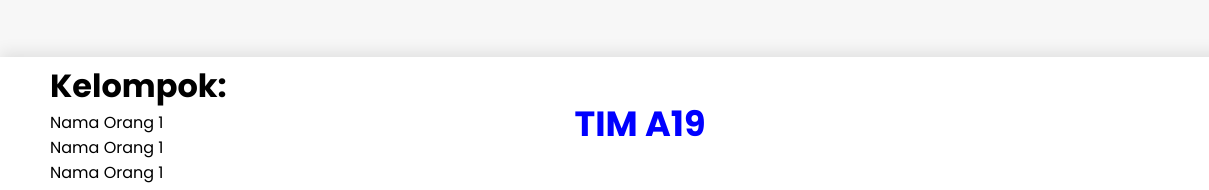
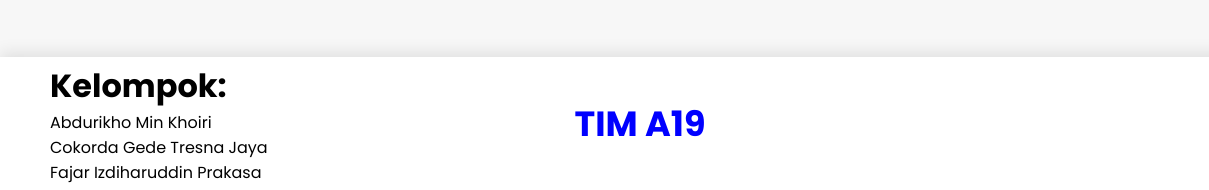
Before and after one commit to rikhoari01/dts-a19, a plain HTML site: page index.html in a window 1280 px wide. Shown: the part 1083-1273 px from the top of the page, 0-1209 px from the left. Drawn offline with Linux system fonts and the light colour scheme.

```diff
--- a/index.html
+++ b/index.html
@@ -56,9 +56,9 @@
             <div class="left-konten">
                 <div style="display:block;">
                     <h1>Kelompok:</h1>
-                    <p>Nama Orang 1</p>
-                    <p>Nama Orang 1</p>
-                    <p>Nama Orang 1</p>
+                    <p>Abdurikho Min Khoiri</p>
+                    <p>Cokorda Gede Tresna Jaya</p>
+                    <p>Fajar Izdiharuddin Prakasa</p>
                 </div>
             </div>
             <div class="middle-konten">
```
